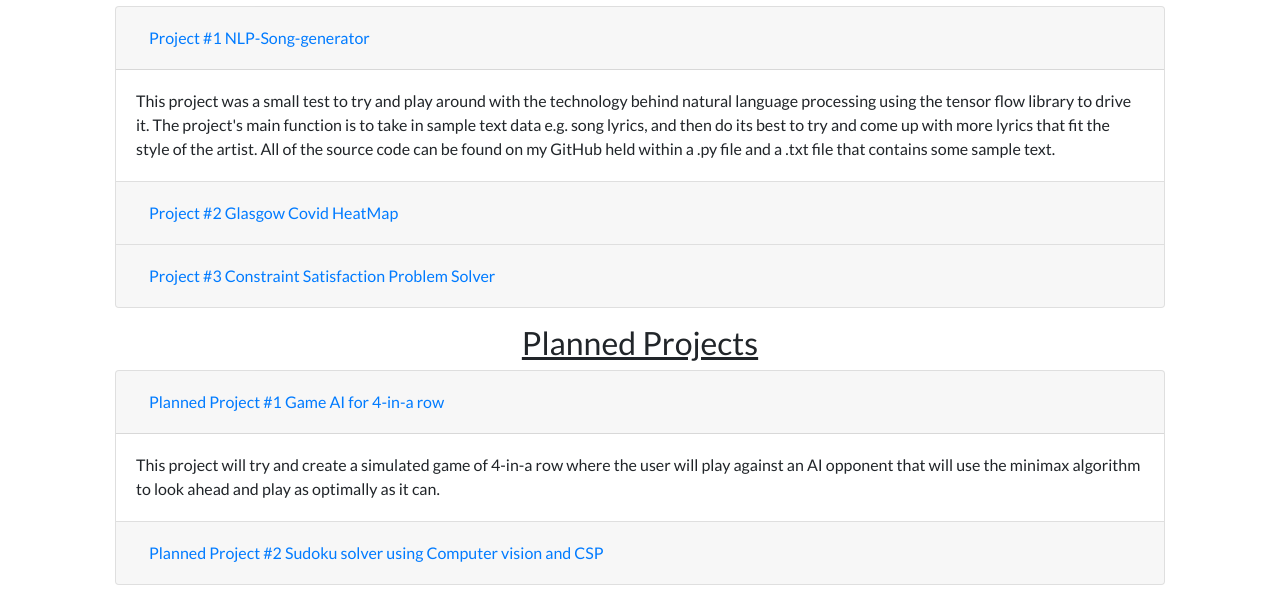
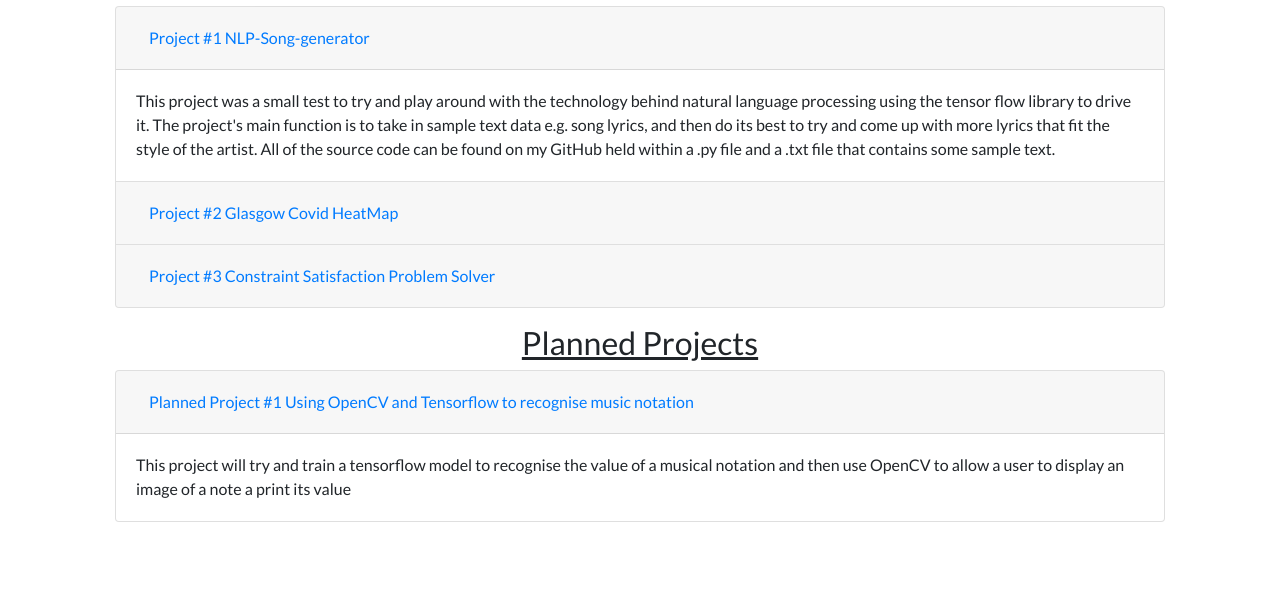
Before and after one commit to NiallMcguire/NiallMcguire.github.io, a plain HTML site: page index.html in a window 1280 px wide. Shown: the part 578-1179 px from the top of the page. After the commit the page ends 1116 px from the top, so only its background shows below. Drawn offline with nearby package versions, Linux system fonts and the light colour scheme.

Commit message:
changed the planned projects

```diff
--- a/index.html
+++ b/index.html
@@ -181,28 +181,14 @@
                         <div class="card-header" id="headingOne-1">
                             <h5 class="mb-0">
                                 <button class="btn btn-link" type="button" data-toggle="collapse" data-target="#collapseOne-1" aria-expanded="true" aria-controls="collapseOne-1">
-                                    Planned Project #1 Game AI for 4-in-a row
+                                    Planned Project #1 Using OpenCV and Tensorflow to recognise music notation
                                 </button>
                             </h5>
                         </div>
 
                         <div id="collapseOne-1" class="collapse show" aria-labelledby="headingOne-1" data-parent="#accordion2">
                             <div class="card-body">
-                                This project will try and create a simulated game of 4-in-a row where the user will play against an AI opponent that will use the minimax algorithm to look ahead and play as optimally as it can.
-                            </div>
-                        </div>
-                    </div>
-                    <div class="card">
-                        <div class="card-header" id="headingTwo-2">
-                            <h5 class="mb-0">
-                                <button class="btn btn-link collapsed" type="button" data-toggle="collapse" data-target="#collapseTwo-2" aria-expanded="false" aria-controls="collapseTwo-2">
-                                    Planned Project #2 Sudoku solver using Computer vision and CSP
-                                </button>
-                            </h5>
-                        </div>
-                        <div id="collapseTwo-2" class="collapse" aria-labelledby="headingTwo" data-parent="#accordion2">
-                            <div class="card-body">
-                                This project aims to create a fully functional sudoku solver using a combination of computer vision and constraint satisfaction problems.
+                                This project will try and train a tensorflow model to recognise the value of a musical notation and then use OpenCV to allow a user to display an image of a note a print its value
                             </div>
                         </div>
                     </div>
```
